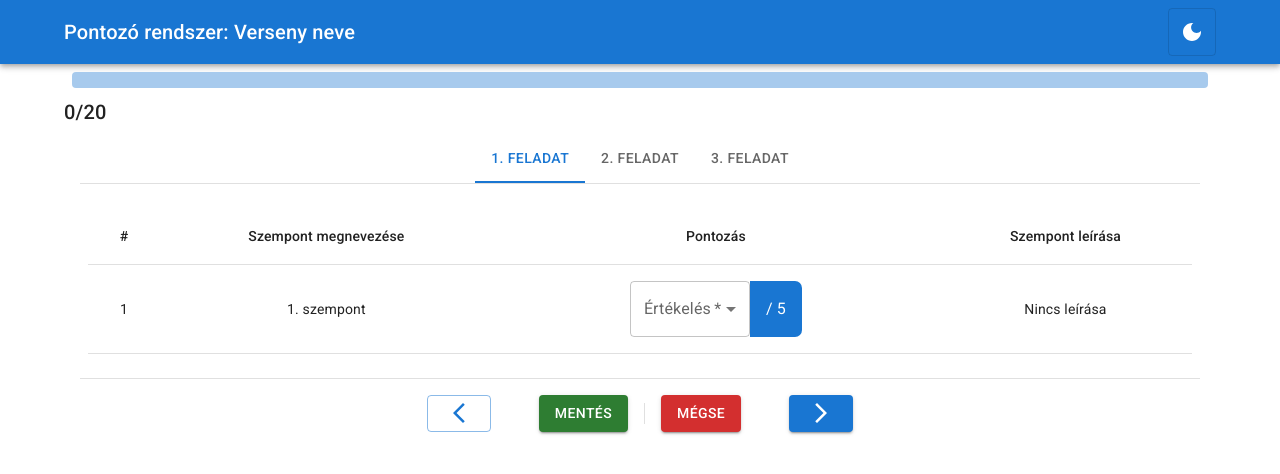
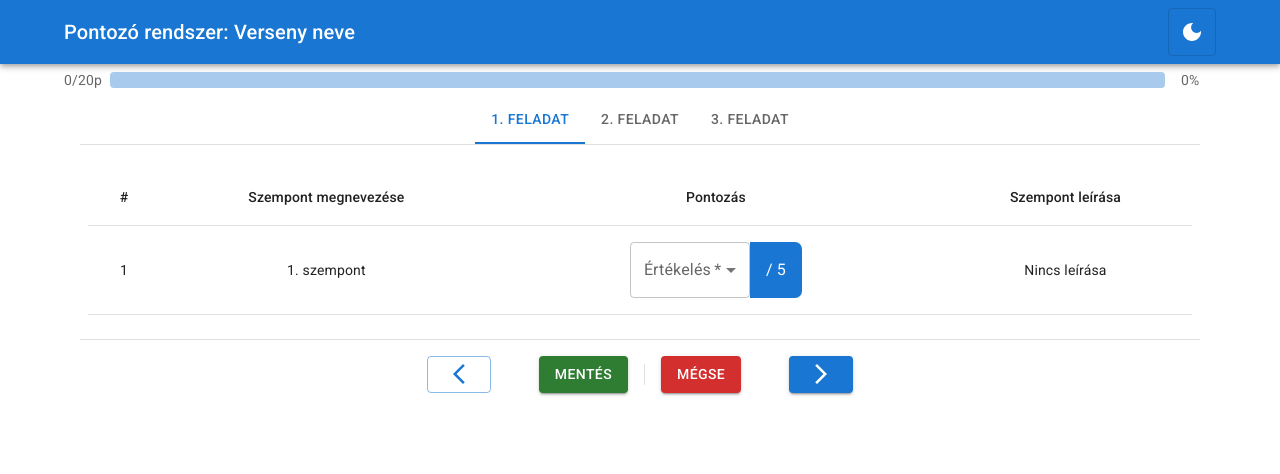
Before and after one commit to kamka427/React-Scoring-Component, a React (Create React App) app: page / in a window 1280 px wide. Shown: the top 474 px of the page. Built offline with nearby package versions, Linux system fonts and the light colour scheme; the HTML template or start-up script is replaced by a standard one.

Commit message:
Update progressBar

```diff
--- a/src/scoring/ScoringComponent.js
+++ b/src/scoring/ScoringComponent.js
@@ -13,6 +13,7 @@ import "@fontsource/roboto/400.css";
 import "@fontsource/roboto/500.css";
 import "@fontsource/roboto/700.css";
 import { ErrorCard } from "./ErrorCard";
+import { Box } from "@mui/system";
 
 const darkTheme = createTheme({
   palette: {
@@ -112,20 +113,28 @@ export function ScoringComponent({ criteria, onSubmit, onCancel }) {
 
   const theme = darkThemeEnabled ? darkTheme : lightTheme;
 
-  const aspectsCount = taskAspects.reduce((acc, cur) => {
-    return acc + cur.length;
+  const aspectsReqCount = taskAspects.reduce((acc, cur) => {
+    return (
+      acc +
+      cur.reduce((acc, cur) => {
+        if (cur.required) {
+          return acc + 1;
+        }
+        return acc;
+      }, 0)
+    );
   }, 0);
 
   const points = formState.results.reduce((acc, cur) => {
     return acc + cur.value;
   }, 0);
 
-  const maxPoints = taskAspects.reduce((acc, cur) => {
+  const maxReqPoints = taskAspects.reduce((acc, cur) => {
     return (
       acc +
       cur.reduce((acc, cur) => {
-        if(cur.required) {
-        if ( cur.type === "number") {
+        if (cur.required) {
+          if (cur.type === "number") {
             return acc + cur.maxValue;
           } else if (cur.type === "boolean") {
             return acc + cur.value;
@@ -150,15 +159,35 @@ export function ScoringComponent({ criteria, onSubmit, onCancel }) {
         {taskNames.length > 0 ? (
           <>
             <Container>
+              <Box sx={{ display: "flex", alignItems: "center" }}>
+              <Typography
+                variant="body2"
+                color="text.secondary"
+              >
+                {`${points}/${maxReqPoints}`}p
+              </Typography>
+                <Box sx={{ width: "100%", mr: 1 }}>
                   <LinearProgress
                     variant="determinate"
                     sx={{ margin: 1, padding: 1, borderRadius: 1 }}
-                value={(formState.results.length / aspectsCount) * 100}
+                    value={Math.min(
+                      (formState.results.length / aspectsReqCount) * 100,
+                      100
+                    )}
                   />
-              <Typography variant="h6" gutterBottom>
-                {" "}
-                {`${points}/${maxPoints}`}
-              </Typography>
+                </Box>
+                <Box sx={{ minWidth: 35 }}>
+                  <Typography
+                    variant="body2"
+                    color="text.secondary"
+                  >{`${Math.round(
+                    Math.min(
+                      (formState.results.length / aspectsReqCount) * 100,
+                      100
+                    )
+                  )}%`}</Typography>
+                </Box>
+              </Box>
               <Tasks
                 taskNames={taskNames}
                 aspects={taskAspects}
```
Lines whose indentation alone changed are shown as unchanged.
